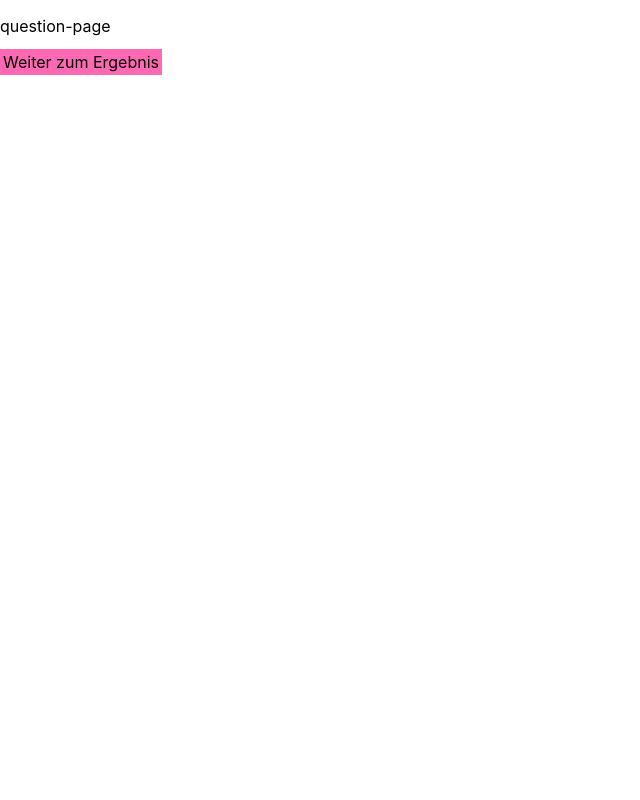
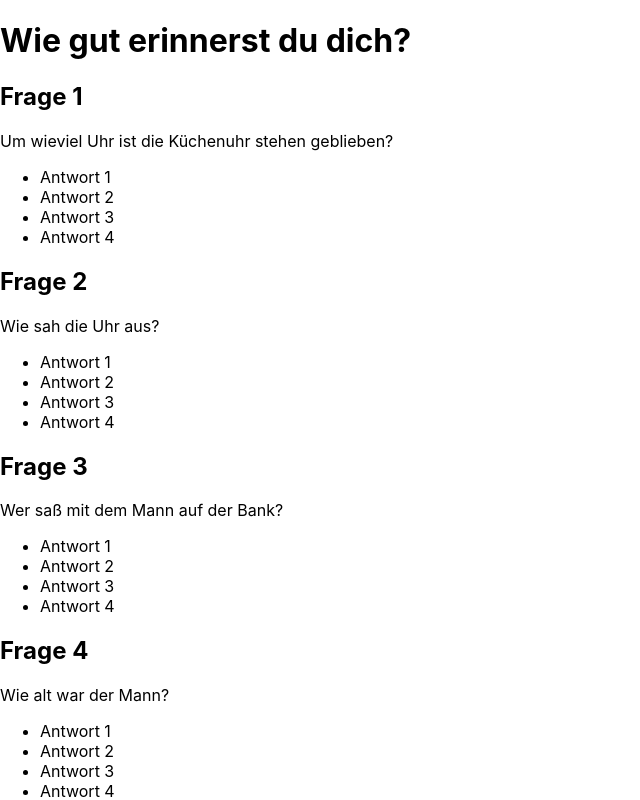
Before and after one commit to tatjanafichtner/capstone-fast-reading-app, a Next.js app: page /questions in a window 1280 px wide. Shown: the top 800 px of the page, without its empty margins (0-640 px from the left). Built offline with nearby package versions, Linux system fonts and the light colour scheme.

Commit message:
mapped over rendered answers

```diff
--- a/assets/quiz.json
+++ b/assets/quiz.json
@@ -1,104 +1,102 @@
-{
-  "Quiz": [
+[
   {
     "number": 1,
     "question": "Um wieviel Uhr ist die Küchenuhr stehen geblieben?",
     "answers": [
-        { "answer": "Antwort 1", "isTrue": true },
-        { "answer": "Antwort 2", "isTrue": false },
-        { "answer": "Antwort 3", "isTrue": false },
-        { "answer": "Antwort 4", "isTrue": false }
+      { "answer": "Antwort 1", "isTrue": true, "key": 1 },
+      { "answer": "Antwort 2", "isTrue": false, "key": 2 },
+      { "answer": "Antwort 3", "isTrue": false, "key": 3 },
+      { "answer": "Antwort 4", "isTrue": false, "key": 4 }
     ]
   },
   {
     "number": 2,
     "question": "Wie sah die Uhr aus?",
     "answers": [
-        { "answer": "Antwort 1", "isTrue": true },
-        { "answer": "Antwort 2", "isTrue": false },
-        { "answer": "Antwort 3", "isTrue": false },
-        { "answer": "Antwort 4", "isTrue": false }
+      { "answer": "Antwort 1", "isTrue": true, "key": 1 },
+      { "answer": "Antwort 2", "isTrue": false, "key": 2 },
+      { "answer": "Antwort 3", "isTrue": false, "key": 3 },
+      { "answer": "Antwort 4", "isTrue": false, "key": 4 }
     ]
   },
   {
     "number": 3,
     "question": "Wer saß mit dem Mann auf der Bank?",
     "answers": [
-        { "answer": "Antwort 1", "isTrue": true },
-        { "answer": "Antwort 2", "isTrue": false },
-        { "answer": "Antwort 3", "isTrue": false },
-        { "answer": "Antwort 4", "isTrue": false }
+      { "answer": "Antwort 1", "isTrue": true, "key": 1 },
+      { "answer": "Antwort 2", "isTrue": false, "key": 2 },
+      { "answer": "Antwort 3", "isTrue": false, "key": 3 },
+      { "answer": "Antwort 4", "isTrue": false, "key": 4 }
     ]
   },
   {
     "number": 4,
     "question": "Wie alt war der Mann?",
     "answers": [
-        { "answer": "Antwort 1", "isTrue": true },
-        { "answer": "Antwort 2", "isTrue": false },
-        { "answer": "Antwort 3", "isTrue": false },
-        { "answer": "Antwort 4", "isTrue": false }
+      { "answer": "Antwort 1", "isTrue": true, "key": 1 },
+      { "answer": "Antwort 2", "isTrue": false, "key": 2 },
+      { "answer": "Antwort 3", "isTrue": false, "key": 3 },
+      { "answer": "Antwort 4", "isTrue": false, "key": 4 }
     ]
   },
   {
     "number": 5,
     "question": "Was ist vor der Unterhaltung auf der Bank passiert?",
     "answers": [
-        { "answer": "Antwort 1", "isTrue": true },
-        { "answer": "Antwort 2", "isTrue": false },
-        { "answer": "Antwort 3", "isTrue": false },
-        { "answer": "Antwort 4", "isTrue": false }
+      { "answer": "Antwort 1", "isTrue": true, "key": 1 },
+      { "answer": "Antwort 2", "isTrue": false, "key": 2 },
+      { "answer": "Antwort 3", "isTrue": false, "key": 3 },
+      { "answer": "Antwort 4", "isTrue": false, "key": 4 }
     ]
   },
   {
     "number": 6,
     "question": "Was beschreibt der Autor als Paradies?",
     "answers": [
-        { "answer": "Antwort 1", "isTrue": true },
-        { "answer": "Antwort 2", "isTrue": false },
-        { "answer": "Antwort 3", "isTrue": false },
-        { "answer": "Antwort 4", "isTrue": false }
+      { "answer": "Antwort 1", "isTrue": true, "key": 1 },
+      { "answer": "Antwort 2", "isTrue": false, "key": 2 },
+      { "answer": "Antwort 3", "isTrue": false, "key": 3 },
+      { "answer": "Antwort 4", "isTrue": false, "key": 4 }
     ]
   },
   {
     "number": 7,
     "question": "Wie reagiert der Mann, als er darauf angesprochen wird, dass er wohl alles verloren habe?",
     "answers": [
-        { "answer": "Antwort 1", "isTrue": true },
-        { "answer": "Antwort 2", "isTrue": false },
-        { "answer": "Antwort 3", "isTrue": false },
-        { "answer": "Antwort 4", "isTrue": false }
+      { "answer": "Antwort 1", "isTrue": true, "key": 1 },
+      { "answer": "Antwort 2", "isTrue": false, "key": 2 },
+      { "answer": "Antwort 3", "isTrue": false, "key": 3 },
+      { "answer": "Antwort 4", "isTrue": false, "key": 4 }
     ]
   },
   {
     "number": 8,
     "question": "Wie endet die Geschichte?",
     "answers": [
-        { "answer": "Antwort 1", "isTrue": true },
-        { "answer": "Antwort 2", "isTrue": false },
-        { "answer": "Antwort 3", "isTrue": false },
-        { "answer": "Antwort 4", "isTrue": false }
+      { "answer": "Antwort 1", "isTrue": true, "key": 1 },
+      { "answer": "Antwort 2", "isTrue": false, "key": 2 },
+      { "answer": "Antwort 3", "isTrue": false, "key": 3 },
+      { "answer": "Antwort 4", "isTrue": false, "key": 4 }
     ]
   },
   {
     "number": 9,
     "question": "Wie reagieren die anderen Menschen auf der Bank, als der Mann anfängt zu sprechen?",
     "answers": [
-        { "answer": "Antwort 1", "isTrue": true },
-        { "answer": "Antwort 2", "isTrue": false },
-        { "answer": "Antwort 3", "isTrue": false },
-        { "answer": "Antwort 4", "isTrue": false }
+      { "answer": "Antwort 1", "isTrue": true, "key": 1 },
+      { "answer": "Antwort 2", "isTrue": false, "key": 2 },
+      { "answer": "Antwort 3", "isTrue": false, "key": 3 },
+      { "answer": "Antwort 4", "isTrue": false, "key": 4 }
     ]
   },
   {
     "number": 10,
     "question": "Was sagt die Mutter immer, wenn der Sohn nach Hause kommt?",
     "answers": [
-        { "answer": "Antwort 1", "isTrue": true },
-        { "answer": "Antwort 2", "isTrue": false },
-        { "answer": "Antwort 3", "isTrue": false },
-        { "answer": "Antwort 4", "isTrue": false }
+      { "answer": "Antwort 1", "isTrue": true, "key": 1 },
+      { "answer": "Antwort 2", "isTrue": false, "key": 2 },
+      { "answer": "Antwort 3", "isTrue": false, "key": 3 },
+      { "answer": "Antwort 4", "isTrue": false, "key": 4 }
     ]
   }
 ]
-}
--- a/pages/components/QuestionCard.tsx
+++ b/pages/components/QuestionCard.tsx
@@ -1,19 +1,24 @@
 import styled from "styled-components";
-import { Quiz } from "quiz.json";
 
-export type QuestionCardProps = {};
+export type QuestionCardProps = {
+  number: number;
+  question: string;
+  answers: { answer: string; isTrue: boolean; key: number }[];
+};
 
-export const QuestionCard = () => {
+export const QuestionCard = ({
+  number,
+  question,
+  answers,
+}: QuestionCardProps) => {
+  const renderedAnswers = answers.map(({ answer, isTrue, key }) => {
+    return <li key={key}>{answer}</li>;
+  });
   return (
     <article>
-      <h2>Frage {Quiz.number}</h2>
-      <p>{Quiz.question}</p>
-      <ul>
-        <li>{Quiz.answers.answer[0]}</li>
-        <li>{Quiz.answers.answer[1]}</li>
-        <li>{Quiz.answers.answer[2]}</li>
-        <li>{Quiz.answers.answer[3]}</li>
-      </ul>
+      <h2>Frage {number}</h2>
+      <p>{question}</p>
+      <ul>{renderedAnswers}</ul>
     </article>
   );
 };
--- a/pages/index.tsx
+++ b/pages/index.tsx
@@ -1,7 +1,5 @@
-import type { NextPage } from "next";
 import Head from "next/head";
 import { LinkedButton } from "./components/LinkedButton";
-import { useState } from "react";
 
 type HomeProps = {
   setStartingTime: (startingTime: number) => void;
--- a/pages/questions.tsx
+++ b/pages/questions.tsx
@@ -1,14 +1,26 @@
 import { LinkedButton } from "./components/LinkedButton";
+import { QuestionCard } from "./components/QuestionCard";
+import quiz from "../assets/quiz.json";
 
 const Questions = () => {
+  const renderedCards = quiz.map(({ number, question, answers }) => {
+    return (
+      <QuestionCard
+        key={number}
+        number={number}
+        question={question}
+        answers={answers}
+      />
+    );
+  });
   return (
     <>
-      <p>question-page</p>
+      <h1>Wie gut erinnerst du dich?</h1>
+      {renderedCards}
       <LinkedButton
         id="Frageseiten-Button"
         buttonUrl="result"
         content="Weiter zum Ergebnis"
-        icon={null}
       />
     </>
   );
--- a/pages/test.tsx
+++ b/pages/test.tsx
@@ -1,8 +1,8 @@
 import { LinkedButton } from "./components/LinkedButton";
-import { useState } from "react";
 
 type TestProps = {
   setStoppingTime: (stoppingTime: number) => void;
+};
 
 const Test = ({ setStoppingTime }: TestProps) => {
   return (
@@ -89,7 +89,6 @@ const Test = ({ setStoppingTime }: TestProps) => {
         id="stop"
         buttonUrl="questions"
         content="Zeit stoppen"
-        icon={null}
         onClick={() => {
           setStoppingTime(Date.now());
         }}
```
Lines whose indentation alone changed are shown as unchanged.
